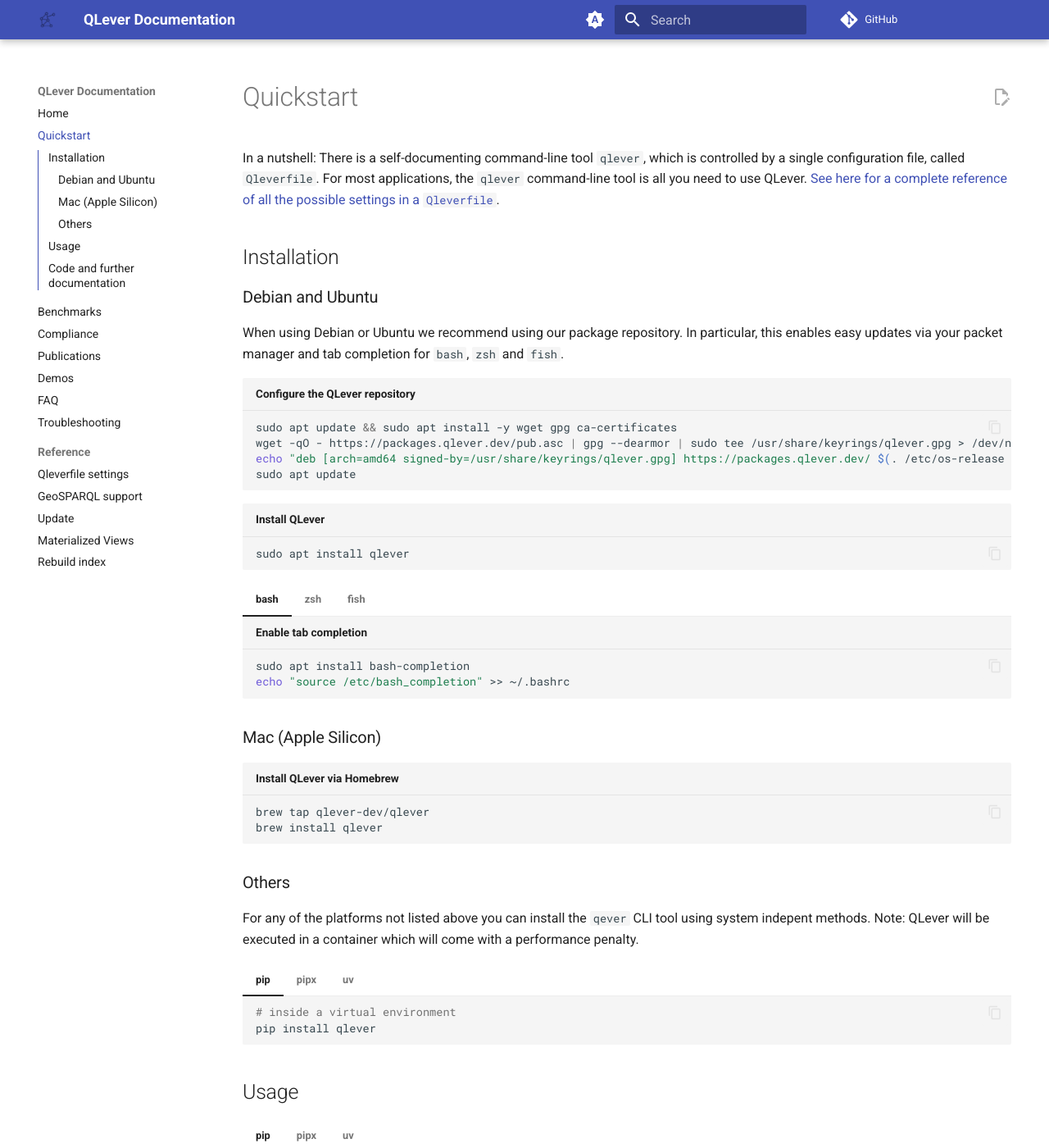
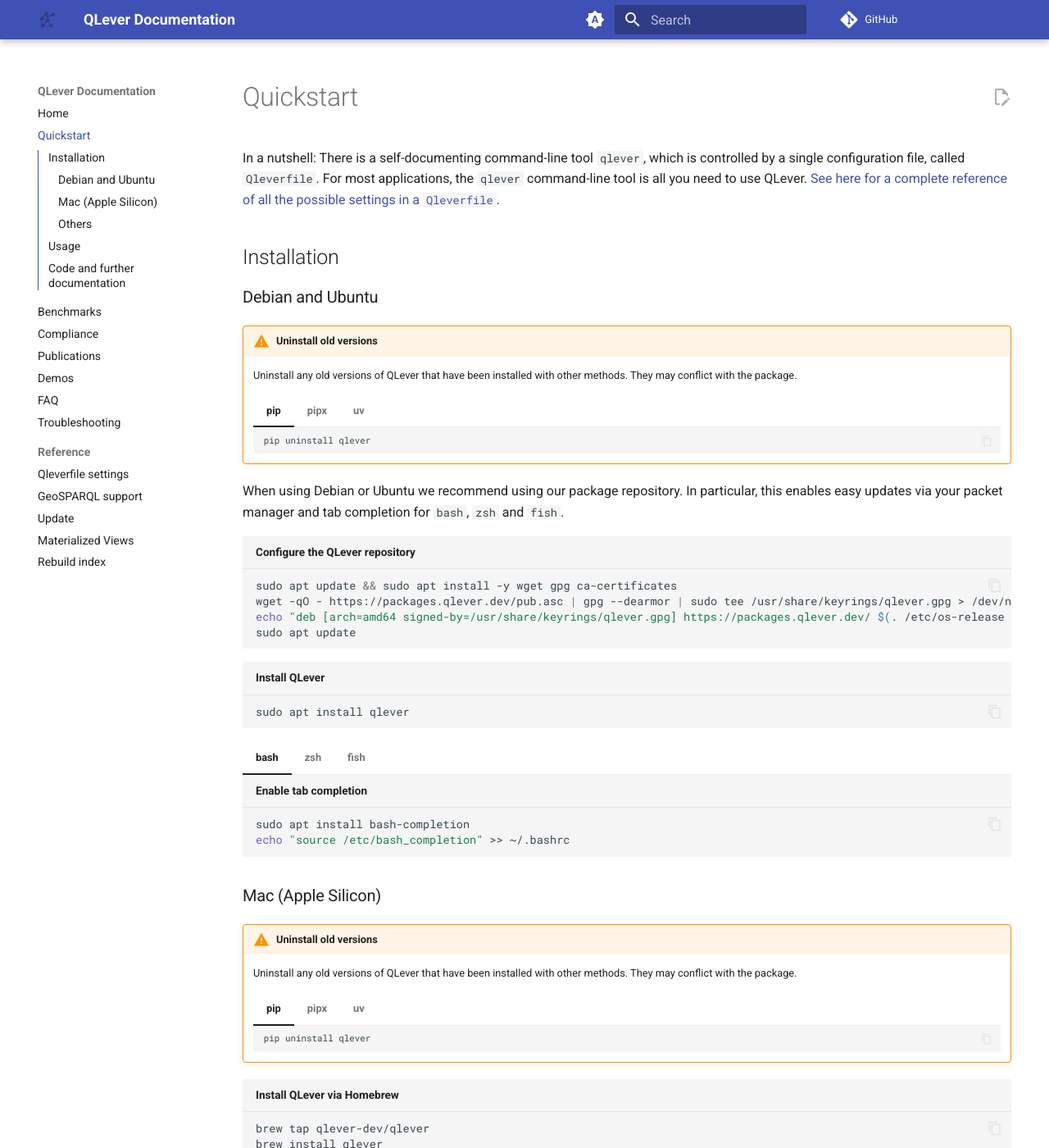
Before and after one commit to qlever-dev/qlever-docs, an MkDocs documentation site: the page built from docs/quickstart.md, in a window 1280 px wide and 1400 px high. Shown: the whole window at 82% size. Built offline with MkDocs 1.6.1 and Material for MkDocs 9.7.7, drawn with Linux system fonts in a browser that asks for light colours; plug-ins that fetch from the network failed and are left out; comment, search, counter and statistics services are not loaded; the version menu is left out.

Commit message:
add note to remote old installations before using package

````diff
--- a/docs/quickstart.md
+++ b/docs/quickstart.md
@@ -8,6 +8,21 @@ need to use QLever. [See here for a complete reference of all the possible setti
 ## Installation
 
 ### Debian and Ubuntu
+
+!!! warning "Uninstall old versions"
+    Uninstall any old versions of QLever that have been installed with other methods. They may conflict with the package.
+    === "pip"
+        ```bash
+        pip uninstall qlever
+        ```
+    === "pipx"
+        ```bash
+        pipx uninstall qlever
+        ```
+    === "uv"
+        ```bash
+        uv tool uninstall qlever
+        ```
 
 When using Debian or Ubuntu we recommend using our package repository. In particular, this enables easy updates via your packet manager and tab completion for `bash`, `zsh` and `fish`.
 
@@ -38,11 +53,25 @@ sudo apt install qlever
 
 ### Mac (Apple Silicon)
 
+!!! warning "Uninstall old versions"
+    Uninstall any old versions of QLever that have been installed with other methods. They may conflict with the package.
+    === "pip"
+        ```bash
+        pip uninstall qlever
+        ```
+    === "pipx"
+        ```bash
+        pipx uninstall qlever
+        ```
+    === "uv"
+        ```bash
+        uv tool uninstall qlever
+        ```
+
 ```bash title="Install QLever via Homebrew"
 brew tap qlever-dev/qlever
 brew install qlever
 ```
-
 
 ### Others
 
````
